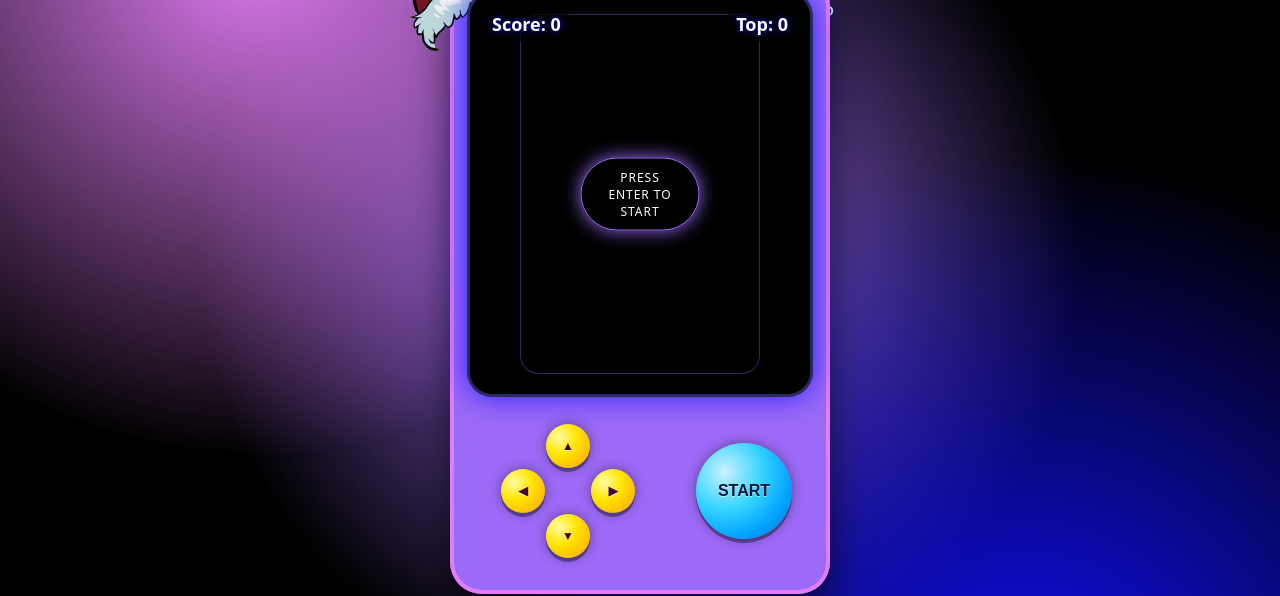
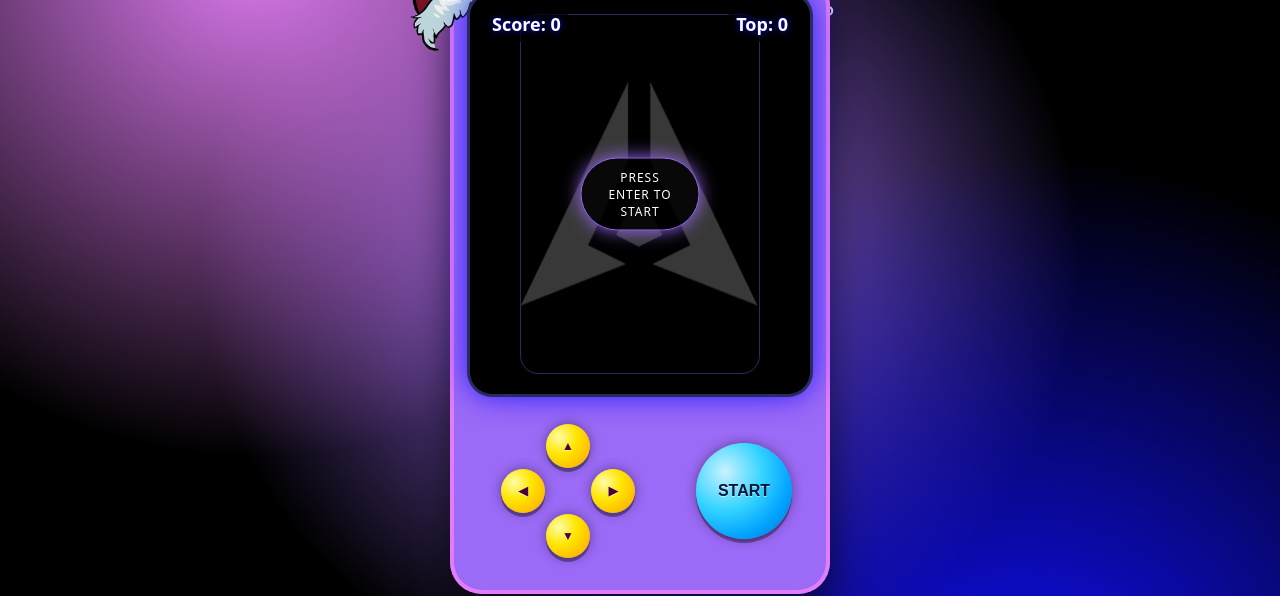
Before and after one commit to Svintu5/cat-tris-tournaments, a plain HTML site: page index.html in a window 1280 px wide. Shown: the part 62-658 px from the top of the page. Drawn offline with nearby package versions, Linux system fonts and the light colour scheme; a web font is replaced by a local one.

Commit message:
Update index.html

```diff
--- a/index.html
+++ b/index.html
@@ -727,6 +727,10 @@ document.querySelectorAll('[data-action]').forEach(btn => {
   btn.addEventListener('touchstart', press);
   btn.addEventListener('touchend', release);
 });
+
+playerReset();
+updateScore();
+update();
 }
 
 // --- UI турнира ---
@@ -786,13 +790,7 @@ async function createRoom() {
     alert('❌ Connection error: ' + err.message);
   }
 }
-
-    playerReset();
-    updateScore();
-    update();
-
-    // Запуск всего!
-    initSupabase();
+initSupabase();
   </script>
 </body>
 </html>
```
